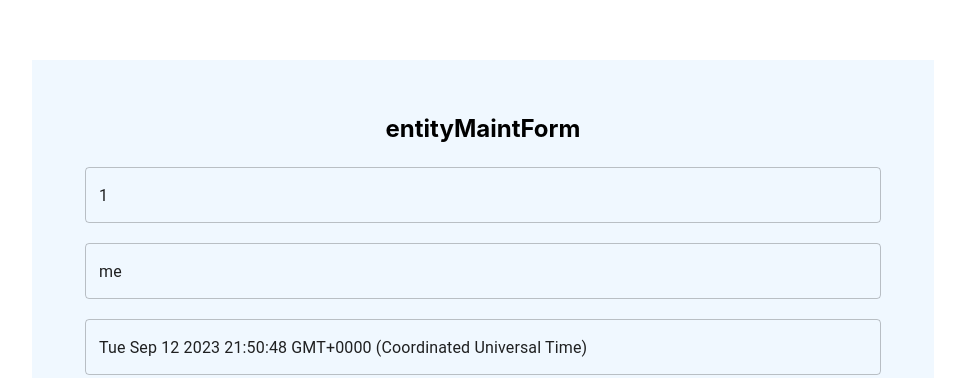
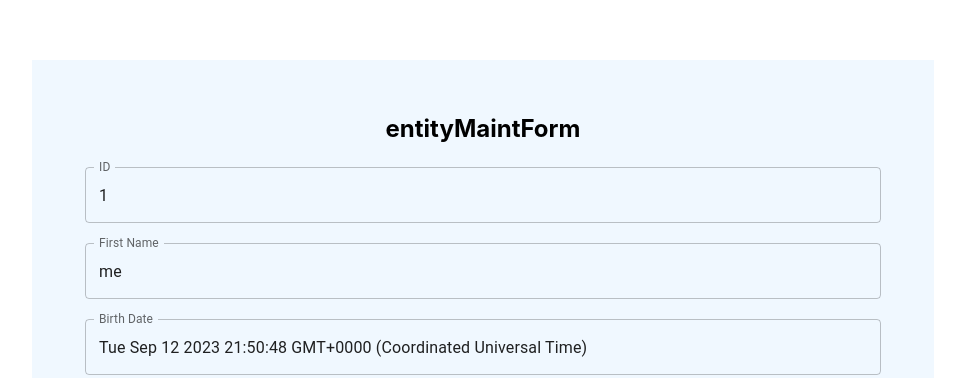
Before and after one commit to TonyGravagno/react-mui-wrapper-tests, a React (Vite) app: page / in a window 1280 px wide. Shown: the part 136-514 px from the top of the page, without its empty margins (157-1122 px from the left). Built offline with nearby package versions, Linux system fonts and the light colour scheme.

Commit message:
Fix no schema data in field wrapper

```diff
--- a/src/components/FieldText.tsx
+++ b/src/components/FieldText.tsx
@@ -15,12 +15,12 @@ import {
   TextField as MuiTextField,
   TextFieldProps as MuiTextFieldProps,
 } from '@mui/material'
+import { AnyZodObject } from 'zod'
 
 const controlType = 'text'
 
 export const FieldText: React.FC<FieldTextProps> = ({
   name,
-  label,
   variant = 'outlined',
   ...otherProps
 }) => {
@@ -29,11 +29,14 @@ export const FieldText: React.FC<FieldTextProps> = ({
     formState: { errors },
   } = useFormContext()
 
-  const schema = useSchema()
-  const effectiveLabel = label || schema._def.description || ''
+  const schemaObject = useSchema() as AnyZodObject
+
+  const fieldSchema = schemaObject._def.shape()[name]
+  const label = fieldSchema.description
+  const effectiveLabel = otherProps.label || label || ''
+
   const effectiveId = otherProps.id || name
   const onChangeEnabled = otherProps.onBlur !== undefined
-
   const defaultProps = {
     id: effectiveId,
     name: name,
@@ -69,7 +72,7 @@ export const FieldText: React.FC<FieldTextProps> = ({
       shouldUnregister={onChangeEnabled}
       rules={{
         validate: value => {
-          const result = schema.safeParse(value)
+          const result = fieldSchema.safeParse(value)
           if (result?.success) {
             return true
           } else {
--- a/src/components/SchemaContext.tsx
+++ b/src/components/SchemaContext.tsx
@@ -1,21 +1,28 @@
-import React, { createContext, useContext, ReactNode } from 'react';
-import { ZodSchema } from 'zod';
+import { createContext, useContext, ReactNode } from 'react'
+import { AnyZodObject } from 'zod'
 
-interface SchemaProviderProps {
-  schema: ZodSchema<any>;
-  children: ReactNode;  // Fix for TypeScript error
+interface SchemaProviderProps<T extends AnyZodObject> {
+  schema: T
+  children: ReactNode
 }
 
-const SchemaContext = createContext<ZodSchema<any> | null>(null);
+interface SchemaContextType<T extends AnyZodObject> {
+  schema: T
+}
 
-export const useSchema = () => {
-  const context = useContext(SchemaContext);
+const SchemaContext = createContext<SchemaContextType<any> | null>(null)
+
+export function useSchema<T extends AnyZodObject>(): T {
+  const context = useContext(SchemaContext)
   if (!context) {
-    throw new Error('useSchema must be used within a SchemaProvider');
+    throw new Error('useSchema must be used within a SchemaProvider')
   }
-  return context;
-};
+  return context.schema as T
+}
 
-export const SchemaProvider: React.FC<SchemaProviderProps> = ({ children, schema }) => {
-  return <SchemaContext.Provider value={schema}>{children}</SchemaContext.Provider>;
-};
+export function SchemaProvider<T extends AnyZodObject>({
+  children,
+  schema,
+}: SchemaProviderProps<T>) {
+  return <SchemaContext.Provider value={{ schema }}>{children}</SchemaContext.Provider>
+}
--- a/src/entities/Person/PersonMaintForm.tsx
+++ b/src/entities/Person/PersonMaintForm.tsx
@@ -50,7 +50,7 @@ export const entityMaintForm = () => {
 
   //methods.trigger('fieldname')
   return (
-    <SchemaProvider schema={schemaObject}>
+    <SchemaProvider<Schema.EntityZodType> schema={schemaObject}>
       <FormProvider {...methods}>
         <form onSubmit={methods.handleSubmit(onSubmit)}>
           <FieldText name="id" />
--- a/src/types/FormTypes.ts
+++ b/src/types/FormTypes.ts
@@ -13,8 +13,8 @@ export type EntityFormProps = EntityDataProps & {
 export type Module = () => { [key: string]: Function }
 
 export type CommonFormProps = {
-  entityName: string,
-  pageHeader: string,
+  entityName: string
+  pageHeader: string
   db: Module
   entityData: EntityDataType
   EntityMaintForm: EntityMaintFormType
```
Also changed, not shown: src/entities/Person/PersonSchema.ts (+3 -4 lines).
